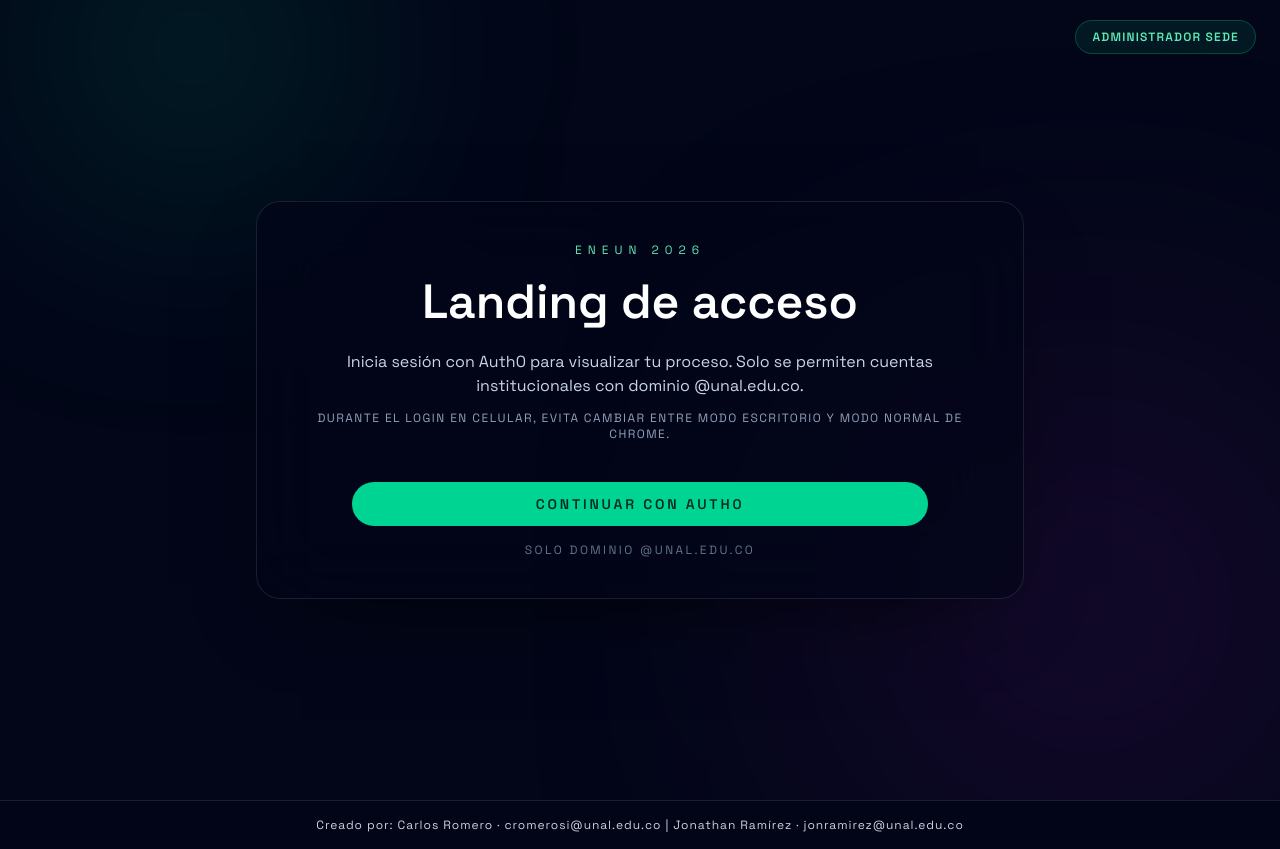
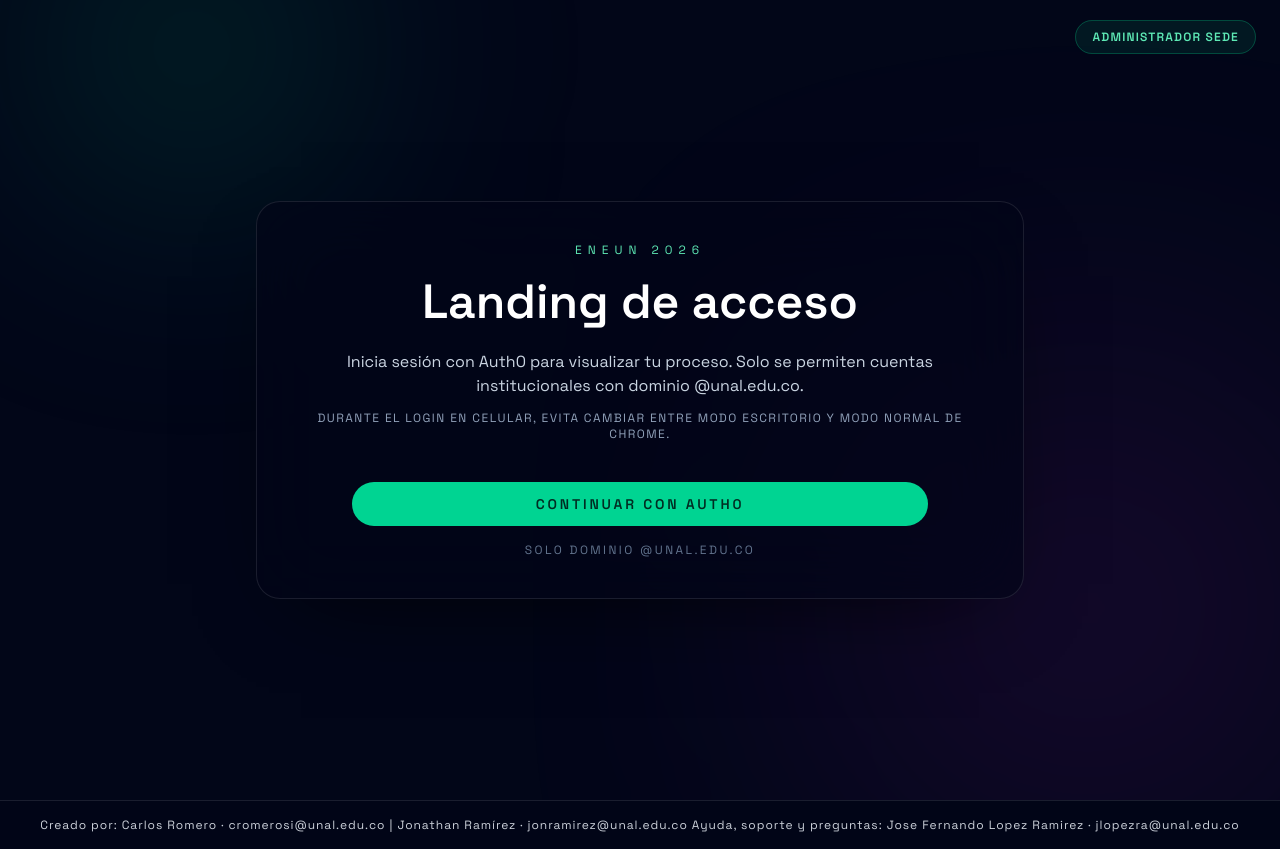
Before and after one commit to cromerosi/Camino-ENEUN-2026, a Next.js app: page /landing in a window 1280 px wide. Built offline with nearby package versions, Linux system fonts and the light colour scheme.

Commit message:
Quitandome responsabilidad de encima y dandosela a jose

```diff
--- a/src/pages/_app.tsx
+++ b/src/pages/_app.tsx
@@ -9,6 +9,7 @@ export default function App({ Component, pageProps }: AppProps) {
       </div>
       <footer className="border-t border-white/10 bg-slate-950/85 px-6 py-4 text-center text-xs tracking-[0.08em] text-slate-200/90 backdrop-blur">
         Creado por: Carlos Romero · cromerosi@unal.edu.co | Jonathan Ramírez · jonramirez@unal.edu.co
+        Ayuda, soporte y preguntas: Jose	Fernando Lopez Ramirez · jlopezra@unal.edu.co
       </footer>
     </div>
   );
```
